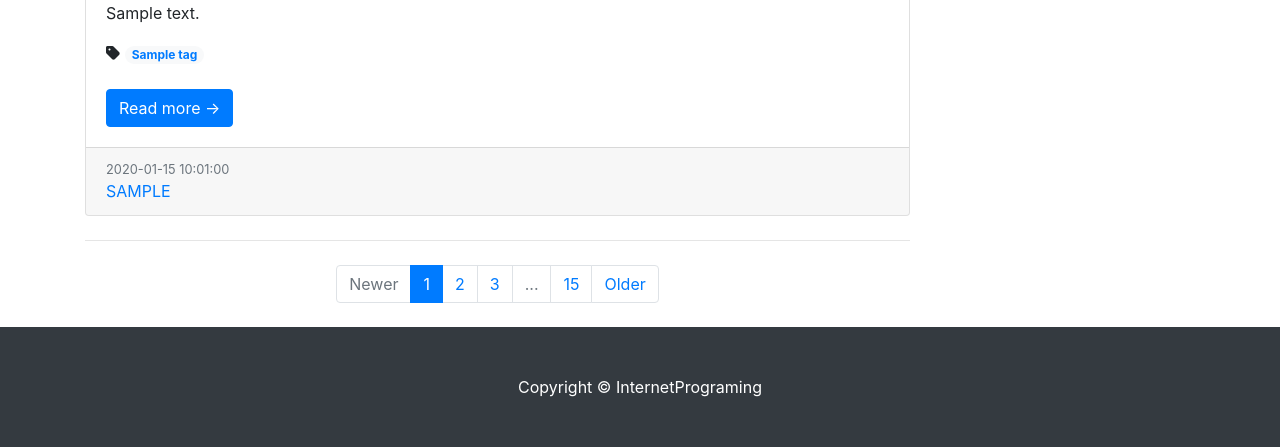
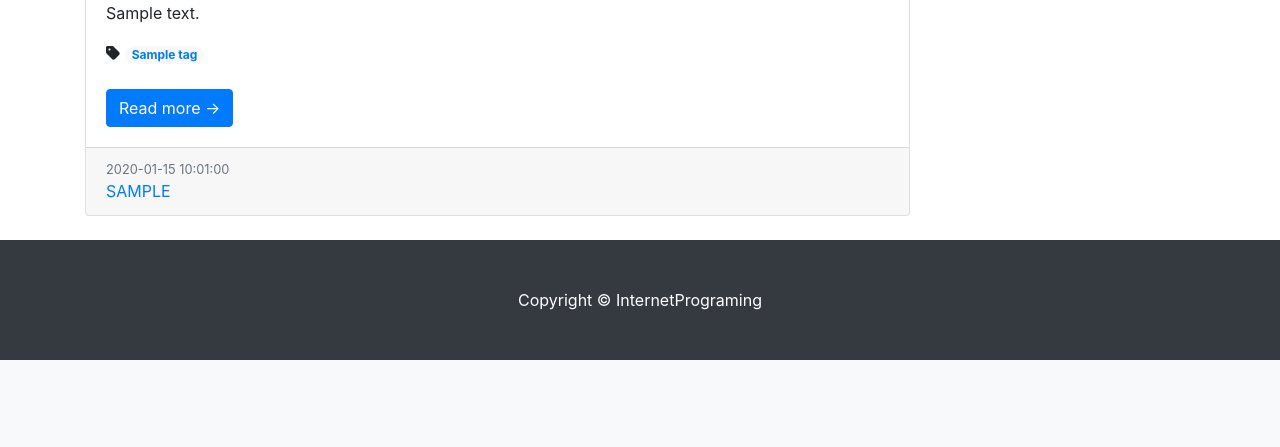
Before and after one commit to RhoSeungA/Django_Blog2, a Django app: page /blog/ in a window 1280 px wide. Shown: the part 822-1269 px from the top of the page. After the commit the page ends 1182 px from the top, so only its background shows below. Run offline with Django 4.2, Linux system fonts and the light colour scheme; tables that the repository leaves empty hold one stand-in row (values such as "Sample post"); grey boxes marked "Sample" are stand-in pictures; some libraries are stand-ins or nearby versions.

Commit message:
여러 페이지에 나누어 보여주기

```diff
--- a/blog/templates/blog/post_list.html
+++ b/blog/templates/blog/post_list.html
@@ -76,20 +76,33 @@
         <h5>아무 게시물이 없습니다.</h5>
         {% endif %}
 
-
+        {% if is_paginated %}
         <nav aria-label="Pagination">
           <hr class="my-0" />
           <ul class="pagination justify-content-center my-4">
-            <li class="page-item disabled"><a class="page-link" href="#" tabindex="-1" aria-disabled="true">Newer</a>
+
+              {% if page_obj.has_previous %}
+            <li class="page-item">
+                <a class="page-link" href="?page={{ page_obj.previous_page_number }}" tabindex="-1" aria-disabled="true">
+                Newer</a>
             </li>
-            <li class="page-item active" aria-current="page"><a class="page-link" href="#!">1</a></li>
-            <li class="page-item"><a class="page-link" href="#!">2</a></li>
-            <li class="page-item"><a class="page-link" href="#!">3</a></li>
-            <li class="page-item disabled"><a class="page-link" href="#!">...</a></li>
-            <li class="page-item"><a class="page-link" href="#!">15</a></li>
-            <li class="page-item"><a class="page-link" href="#!">Older</a></li>
+              {% else %}
+               <li class="page-item disabled">
+                <a class="page-link" href="#" tabindex="-1" aria-disabled="true">
+                Newer</a>
+            </li>
+              {% endif %}
+
+              {% if page_obj.has_next %}
+            <li class="page-item"><a class="page-link" href="?page={{ page_obj.next_page_number }}">Older</a></li>
+              {% else %}
+              <li class="page-item disabled"><a class="page-link" href="#!">Older</a></li>
+              {% endif %}
           </ul>
         </nav>
+
+{% endif %}
+
         {% endblock %}
 <!--      </div>-->
 
--- a/blog/views.py
+++ b/blog/views.py
@@ -103,12 +103,13 @@ class PostCreate(LoginRequiredMixin,UserPassesTestMixin,CreateView):
 class PostList(ListView):## ListView 장고에서 제공
     model = Post
     ordering = '-pk'
-
+    paginate_by = 5
     def get_context_data(self, *, object_list=None, **kwargs):
         context = super(PostList,self).get_context_data()
         context['categories'] = Category.objects.all()
         context['no_category_post_count']= Post.objects.filter(category=None).count
         return context
+
     # 템플릿 모델명_list.html : post_list.html (템플릿 이름 자동으로 생성?) --> index.html 이름 수정
     #자동으로 전달되는 데이터/ 파라메터/-->  모델명_list 형태로 전달. -->post_list 형태로 전달
 
```
